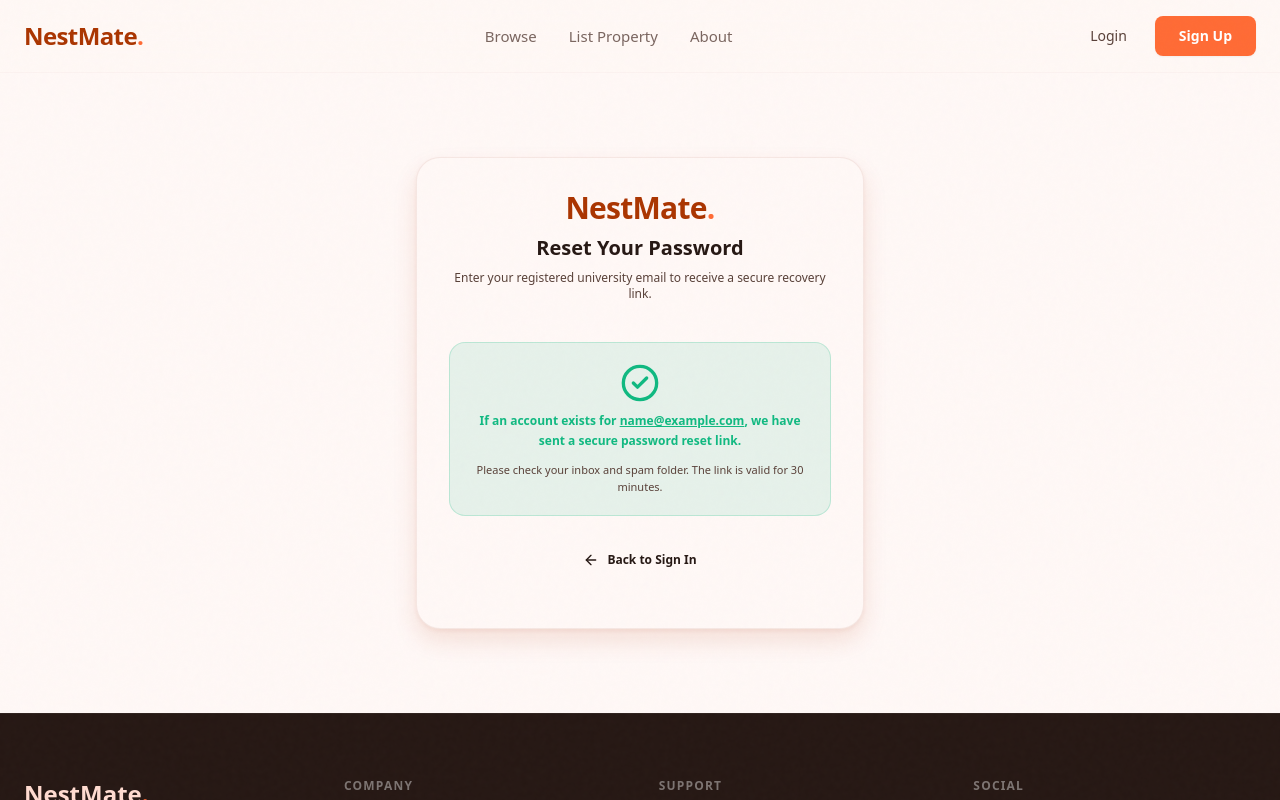
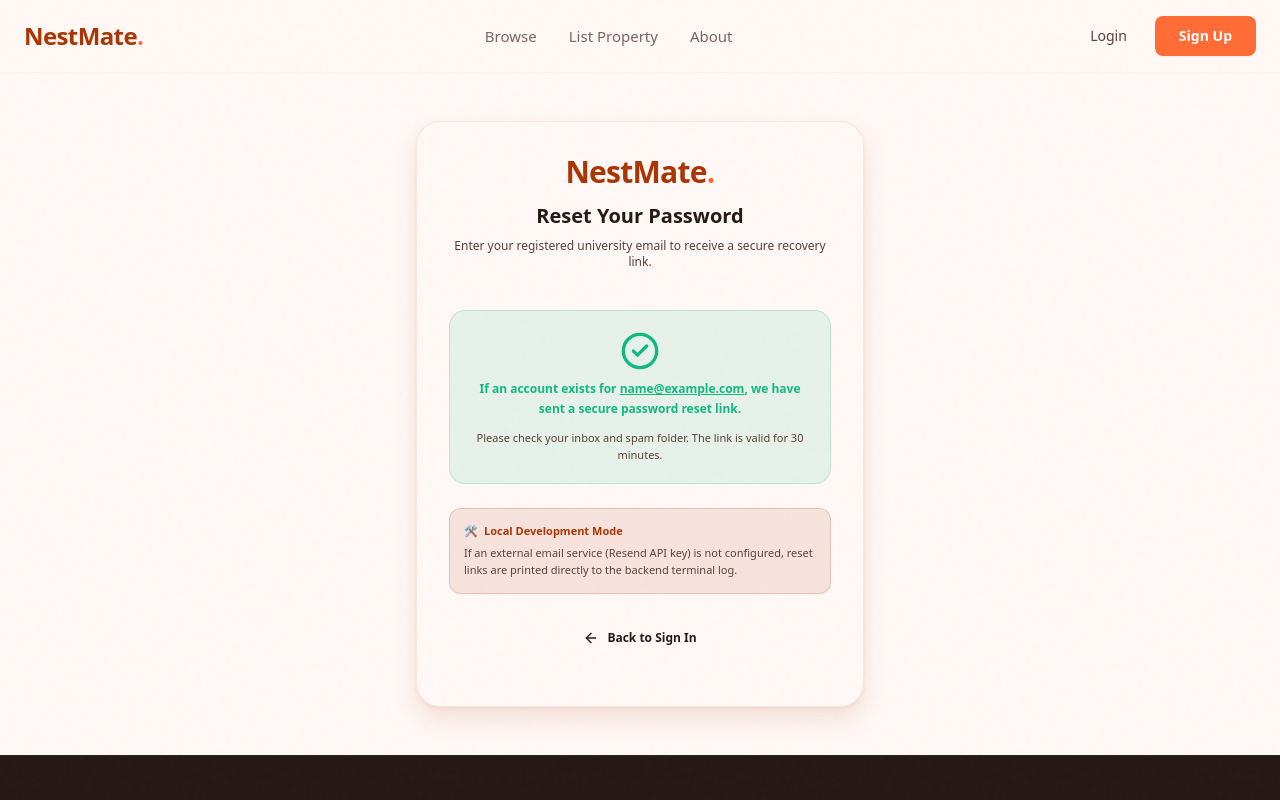
Before and after one commit to mudit23bcon1444-cmd/nestmate, a React (Vite) app in the folder frontend/: page /forgot-password in a window 1280 px wide. Both pictures are taken after typing "name@example.com" into the empty fields and a click on the button "Send Reset Link". Shown: the top 800 px of the page. Built offline with nearby package versions, Linux system fonts and the light colour scheme; no server answers.

Commit message:
fix(ui): ensure NestMate logo on every page links back to home

```diff
--- a/frontend/src/components/Footer.jsx
+++ b/frontend/src/components/Footer.jsx
@@ -8,9 +8,9 @@ export default function Footer() {
         <div className="grid grid-cols-1 md:grid-cols-4 gap-12 mb-16">
           {/* Col 1 */}
           <div className="md:col-span-1 space-y-4">
-            <div className="text-2xl font-bold text-primary-fixed">
+            <Link to="/" className="text-2xl font-bold text-primary-fixed inline-block hover:opacity-90 transition-opacity">
               NestMate<span className="text-primary-container">.</span>
-            </div>
+            </Link>
             <p className="text-xs text-surface-variant/60 leading-relaxed max-w-sm">
               Connecting students with the best living spaces near their educational institutions. Reliable, safe, and convenient.
             </p>
--- a/frontend/src/pages/CompleteProfile.jsx
+++ b/frontend/src/pages/CompleteProfile.jsx
@@ -1,5 +1,5 @@
 import { useState } from 'react';
-import { useNavigate } from 'react-router-dom';
+import { useNavigate, Link } from 'react-router-dom';
 import { useAuth } from '../context/AuthContext';
 import api from '../api/client';
 import { User, Mail, GraduationCap, Building, ArrowRight, AlertCircle, Sparkles } from 'lucide-react';
@@ -48,9 +48,9 @@ export default function CompleteProfile() {
     <div className="min-h-[calc(100vh-160px)] flex items-center justify-center px-4 py-12">
       <div className="max-w-md w-full bg-surface rounded-3xl p-8 border border-outline-variant/30 sharp-shadow-lg space-y-6">
         <div className="text-center space-y-2">
-          <div className="text-3xl font-bold tracking-tight text-primary mb-1">
+          <Link to="/" className="inline-block text-3xl font-bold tracking-tight text-primary mb-1 hover:opacity-90 transition-opacity">
             NestMate<span className="text-primary-container">.</span>
-          </div>
+          </Link>
           <h1 className="text-xl font-bold text-on-surface">Almost There!</h1>
           <p className="text-xs text-on-surface-variant">
             Please complete your profile to personalize your NestMate experience.
--- a/frontend/src/pages/ForgotPassword.jsx
+++ b/frontend/src/pages/ForgotPassword.jsx
@@ -35,9 +35,9 @@ export default function ForgotPassword() {
     <div className="min-h-[calc(100vh-160px)] flex items-center justify-center px-4 py-12">
       <div className="max-w-md w-full bg-surface rounded-3xl p-8 border border-outline-variant/30 sharp-shadow-lg space-y-6">
         <div className="text-center space-y-2">
-          <div className="text-3xl font-bold tracking-tight text-primary mb-1">
+          <Link to="/" className="inline-block text-3xl font-bold tracking-tight text-primary mb-1 hover:opacity-90 transition-opacity">
             NestMate<span className="text-primary-container">.</span>
-          </div>
+          </Link>
           <h1 className="text-xl font-bold text-on-surface">Reset Your Password</h1>
           <p className="text-xs text-on-surface-variant">
             Enter your registered university email to receive a secure recovery link.
@@ -62,6 +62,18 @@ export default function ForgotPassword() {
                 Please check your inbox and spam folder. The link is valid for 30 minutes.
               </p>
             </div>
+
+            {import.meta.env.DEV && (
+              <div className="p-3.5 rounded-xl bg-primary/10 border border-primary/20 text-[11px] text-on-surface text-left space-y-1">
+                <p className="font-bold text-primary flex items-center gap-1.5">
+                  <span>🛠️</span>
+                  <span>Local Development Mode</span>
+                </p>
+                <p className="text-on-surface-variant leading-relaxed">
+                  If an external email service (Resend API key) is not configured, reset links are printed directly to the backend terminal log.
+                </p>
+              </div>
+            )}
 
             <Link
               to="/login"
--- a/frontend/src/pages/Login.jsx
+++ b/frontend/src/pages/Login.jsx
@@ -148,9 +148,9 @@ export default function Login() {
       <div className="max-w-md w-full bg-surface rounded-3xl p-8 border border-outline-variant/30 sharp-shadow-lg space-y-6">
         {/* Header */}
         <div className="text-center space-y-2">
-          <div className="text-3xl font-bold tracking-tight text-primary mb-1">
+          <Link to="/" className="inline-block text-3xl font-bold tracking-tight text-primary mb-1 hover:opacity-90 transition-opacity">
             NestMate<span className="text-primary-container">.</span>
-          </div>
+          </Link>
           <h1 className="text-xl font-bold text-on-surface">Welcome Back</h1>
           <p className="text-xs text-on-surface-variant">
             Sign in to access your student bookings or landlord property console.
--- a/frontend/src/pages/Register.jsx
+++ b/frontend/src/pages/Register.jsx
@@ -73,9 +73,9 @@ export default function Register() {
     <div className="min-h-[calc(100vh-160px)] flex items-center justify-center px-4 py-12">
       <div className="max-w-md w-full bg-surface rounded-3xl p-8 border border-outline-variant/30 sharp-shadow-lg space-y-6">
         <div className="text-center space-y-2">
-          <div className="text-3xl font-bold tracking-tight text-primary mb-1">
+          <Link to="/" className="inline-block text-3xl font-bold tracking-tight text-primary mb-1 hover:opacity-90 transition-opacity">
             NestMate<span className="text-primary-container">.</span>
-          </div>
+          </Link>
           <h1 className="text-xl font-bold text-on-surface">Create Your Account</h1>
           <p className="text-xs text-on-surface-variant">
             Join thousands of university students and verified property owners.
--- a/frontend/src/pages/ResetPassword.jsx
+++ b/frontend/src/pages/ResetPassword.jsx
@@ -8,7 +8,7 @@ export default function ResetPassword() {
   const [searchParams] = useSearchParams();
   const navigate = useNavigate();
 
-  const [token, setToken] = useState('');
+  const [token, setToken] = useState(() => searchParams.get('token') || '');
   const [password, setPassword] = useState('');
   const [confirmPassword, setConfirmPassword] = useState('');
   const [loading, setLoading] = useState(false);
@@ -22,7 +22,7 @@ export default function ResetPassword() {
       // Immediately strip sensitive token from URL query parameter
       window.history.replaceState({}, '', window.location.pathname);
     }
-  }, [searchParams]);
+  }, []);
 
   const handleSubmit = async (e) => {
     e.preventDefault();
@@ -72,9 +72,9 @@ export default function ResetPassword() {
     <div className="min-h-[calc(100vh-160px)] flex items-center justify-center px-4 py-12">
       <div className="max-w-md w-full bg-surface rounded-3xl p-8 border border-outline-variant/30 sharp-shadow-lg space-y-6">
         <div className="text-center space-y-2">
-          <div className="text-3xl font-bold tracking-tight text-primary mb-1">
+          <Link to="/" className="inline-block text-3xl font-bold tracking-tight text-primary mb-1 hover:opacity-90 transition-opacity">
             NestMate<span className="text-primary-container">.</span>
-          </div>
+          </Link>
           <h1 className="text-xl font-bold text-on-surface">Set New Password</h1>
           <p className="text-xs text-on-surface-variant">
             Create a strong, unique password for your account.
--- a/frontend/src/pages/VerifyEmail.jsx
+++ b/frontend/src/pages/VerifyEmail.jsx
@@ -54,6 +54,12 @@ export default function VerifyEmail() {
   return (
     <div className="min-h-[calc(100vh-160px)] flex items-center justify-center px-4 py-12">
       <div className="max-w-md w-full bg-surface rounded-3xl p-8 border border-outline-variant/30 sharp-shadow-lg text-center space-y-6">
+        <div>
+          <Link to="/" className="inline-block text-3xl font-bold tracking-tight text-primary mb-1 hover:opacity-90 transition-opacity">
+            NestMate<span className="text-primary-container">.</span>
+          </Link>
+        </div>
+
         <div className="inline-flex items-center justify-center p-3 rounded-2xl bg-surface-container border border-outline-variant/50">
           <Mail className="h-8 w-8 text-primary" />
         </div>
```
